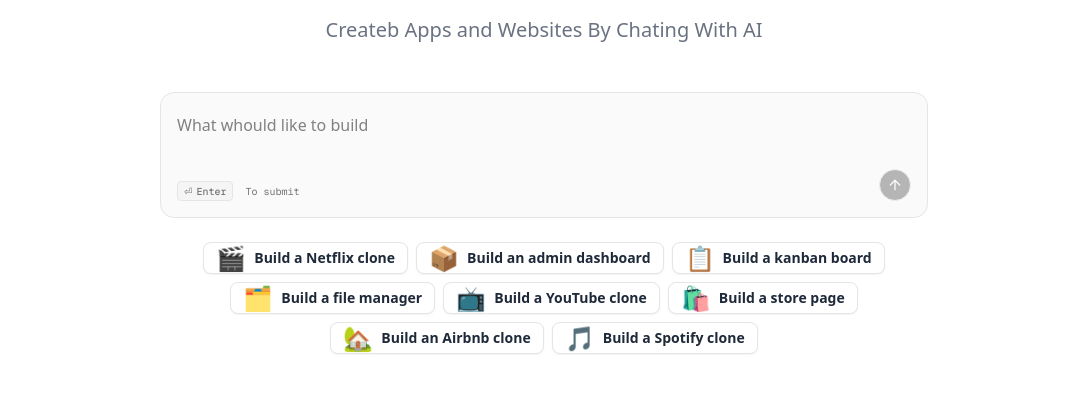
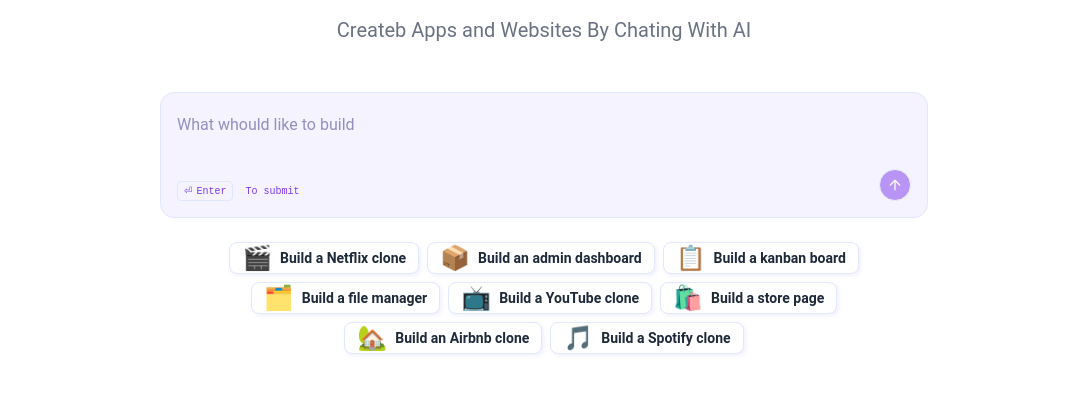
Before and after one commit to Nadjem-47/vibe, a Next.js app: page / in a window 1280 px wide. Shown: the part 258-662 px from the top of the page, without its empty margins (96-1183 px from the left). Built offline with nearby package versions, Linux system fonts and the light colour scheme; no server answers.

Commit message:
Add Home Page

```diff
--- a/src/app/globals.css
+++ b/src/app/globals.css
@@ -3,113 +3,153 @@
 
 @custom-variant dark (&:is(.dark *));
 
+:root {
+  --background: oklch(1.0000 0 0);
+  --foreground: oklch(0.3588 0.1354 278.6973);
+  --card: oklch(1.0000 0 0);
+  --card-foreground: oklch(0.3588 0.1354 278.6973);
+  --popover: oklch(1.0000 0 0);
+  --popover-foreground: oklch(0.3588 0.1354 278.6973);
+  --primary: oklch(0.6056 0.2189 292.7172);
+  --primary-foreground: oklch(1.0000 0 0);
+  --secondary: oklch(0.9618 0.0202 295.1913);
+  --secondary-foreground: oklch(0.4568 0.2146 277.0229);
+  --muted: oklch(0.9691 0.0161 293.7558);
+  --muted-foreground: oklch(0.5413 0.2466 293.0090);
+  --accent: oklch(0.9319 0.0316 255.5855);
+  --accent-foreground: oklch(0.4244 0.1809 265.6377);
+  --destructive: oklch(0.6368 0.2078 25.3313);
+  --destructive-foreground: oklch(1.0000 0 0);
+  --border: oklch(0.9299 0.0334 272.7879);
+  --input: oklch(0.9299 0.0334 272.7879);
+  --ring: oklch(0.6056 0.2189 292.7172);
+  --chart-1: oklch(0.6056 0.2189 292.7172);
+  --chart-2: oklch(0.5413 0.2466 293.0090);
+  --chart-3: oklch(0.4907 0.2412 292.5809);
+  --chart-4: oklch(0.4320 0.2106 292.7591);
+  --chart-5: oklch(0.3796 0.1783 293.7446);
+  --sidebar: oklch(0.9691 0.0161 293.7558);
+  --sidebar-foreground: oklch(0.3588 0.1354 278.6973);
+  --sidebar-primary: oklch(0.6056 0.2189 292.7172);
+  --sidebar-primary-foreground: oklch(1.0000 0 0);
+  --sidebar-accent: oklch(0.9319 0.0316 255.5855);
+  --sidebar-accent-foreground: oklch(0.4244 0.1809 265.6377);
+  --sidebar-border: oklch(0.9299 0.0334 272.7879);
+  --sidebar-ring: oklch(0.6056 0.2189 292.7172);
+  --font-sans: Roboto, sans-serif;
+  --font-serif: Playfair Display, serif;
+  --font-mono: Fira Code, monospace;
+  --radius: 0.625rem;
+  --shadow-2xs: 2px 2px 4px 0px hsl(255 86% 66% / 0.10);
+  --shadow-xs: 2px 2px 4px 0px hsl(255 86% 66% / 0.10);
+  --shadow-sm: 2px 2px 4px 0px hsl(255 86% 66% / 0.20), 2px 1px 2px -1px hsl(255 86% 66% / 0.20);
+  --shadow: 2px 2px 4px 0px hsl(255 86% 66% / 0.20), 2px 1px 2px -1px hsl(255 86% 66% / 0.20);
+  --shadow-md: 2px 2px 4px 0px hsl(255 86% 66% / 0.20), 2px 2px 4px -1px hsl(255 86% 66% / 0.20);
+  --shadow-lg: 2px 2px 4px 0px hsl(255 86% 66% / 0.20), 2px 4px 6px -1px hsl(255 86% 66% / 0.20);
+  --shadow-xl: 2px 2px 4px 0px hsl(255 86% 66% / 0.20), 2px 8px 10px -1px hsl(255 86% 66% / 0.20);
+  --shadow-2xl: 2px 2px 4px 0px hsl(255 86% 66% / 0.50);
+  --tracking-normal: 0em;
+  --spacing: 0.25rem;
+}
+
+.dark {
+  --background: oklch(0.2077 0.0398 265.7549);
+  --foreground: oklch(0.9299 0.0334 272.7879);
+  --card: oklch(0.2573 0.0861 281.2883);
+  --card-foreground: oklch(0.9299 0.0334 272.7879);
+  --popover: oklch(0.2573 0.0861 281.2883);
+  --popover-foreground: oklch(0.9299 0.0334 272.7879);
+  --primary: oklch(0.6056 0.2189 292.7172);
+  --primary-foreground: oklch(1.0000 0 0);
+  --secondary: oklch(0.2573 0.0861 281.2883);
+  --secondary-foreground: oklch(0.9299 0.0334 272.7879);
+  --muted: oklch(0.2573 0.0861 281.2883);
+  --muted-foreground: oklch(0.8112 0.1013 293.5712);
+  --accent: oklch(0.4568 0.2146 277.0229);
+  --accent-foreground: oklch(0.9299 0.0334 272.7879);
+  --destructive: oklch(0.6368 0.2078 25.3313);
+  --destructive-foreground: oklch(1.0000 0 0);
+  --border: oklch(0.2827 0.1351 291.0894);
+  --input: oklch(0.2827 0.1351 291.0894);
+  --ring: oklch(0.6056 0.2189 292.7172);
+  --chart-1: oklch(0.7090 0.1592 293.5412);
+  --chart-2: oklch(0.6056 0.2189 292.7172);
+  --chart-3: oklch(0.5413 0.2466 293.0090);
+  --chart-4: oklch(0.4907 0.2412 292.5809);
+  --chart-5: oklch(0.4320 0.2106 292.7591);
+  --sidebar: oklch(0.2077 0.0398 265.7549);
+  --sidebar-foreground: oklch(0.9299 0.0334 272.7879);
+  --sidebar-primary: oklch(0.6056 0.2189 292.7172);
+  --sidebar-primary-foreground: oklch(1.0000 0 0);
+  --sidebar-accent: oklch(0.4568 0.2146 277.0229);
+  --sidebar-accent-foreground: oklch(0.9299 0.0334 272.7879);
+  --sidebar-border: oklch(0.2827 0.1351 291.0894);
+  --sidebar-ring: oklch(0.6056 0.2189 292.7172);
+  --font-sans: Roboto, sans-serif;
+  --font-serif: Playfair Display, serif;
+  --font-mono: Fira Code, monospace;
+  --radius: 0.625rem;
+  --shadow-2xs: 2px 2px 4px 0px hsl(255 86% 66% / 0.10);
+  --shadow-xs: 2px 2px 4px 0px hsl(255 86% 66% / 0.10);
+  --shadow-sm: 2px 2px 4px 0px hsl(255 86% 66% / 0.20), 2px 1px 2px -1px hsl(255 86% 66% / 0.20);
+  --shadow: 2px 2px 4px 0px hsl(255 86% 66% / 0.20), 2px 1px 2px -1px hsl(255 86% 66% / 0.20);
+  --shadow-md: 2px 2px 4px 0px hsl(255 86% 66% / 0.20), 2px 2px 4px -1px hsl(255 86% 66% / 0.20);
+  --shadow-lg: 2px 2px 4px 0px hsl(255 86% 66% / 0.20), 2px 4px 6px -1px hsl(255 86% 66% / 0.20);
+  --shadow-xl: 2px 2px 4px 0px hsl(255 86% 66% / 0.20), 2px 8px 10px -1px hsl(255 86% 66% / 0.20);
+  --shadow-2xl: 2px 2px 4px 0px hsl(255 86% 66% / 0.50);
+}
+
 @theme inline {
   --color-background: var(--background);
   --color-foreground: var(--foreground);
-  --font-sans: var(--font-geist-sans);
-  --font-mono: var(--font-geist-mono);
+  --color-card: var(--card);
+  --color-card-foreground: var(--card-foreground);
+  --color-popover: var(--popover);
+  --color-popover-foreground: var(--popover-foreground);
+  --color-primary: var(--primary);
+  --color-primary-foreground: var(--primary-foreground);
+  --color-secondary: var(--secondary);
+  --color-secondary-foreground: var(--secondary-foreground);
+  --color-muted: var(--muted);
+  --color-muted-foreground: var(--muted-foreground);
+  --color-accent: var(--accent);
+  --color-accent-foreground: var(--accent-foreground);
+  --color-destructive: var(--destructive);
+  --color-destructive-foreground: var(--destructive-foreground);
+  --color-border: var(--border);
+  --color-input: var(--input);
+  --color-ring: var(--ring);
+  --color-chart-1: var(--chart-1);
+  --color-chart-2: var(--chart-2);
+  --color-chart-3: var(--chart-3);
+  --color-chart-4: var(--chart-4);
+  --color-chart-5: var(--chart-5);
+  --color-sidebar: var(--sidebar);
+  --color-sidebar-foreground: var(--sidebar-foreground);
+  --color-sidebar-primary: var(--sidebar-primary);
+  --color-sidebar-primary-foreground: var(--sidebar-primary-foreground);
+  --color-sidebar-accent: var(--sidebar-accent);
+  --color-sidebar-accent-foreground: var(--sidebar-accent-foreground);
+  --color-sidebar-border: var(--sidebar-border);
   --color-sidebar-ring: var(--sidebar-ring);
-  --color-sidebar-border: var(--sidebar-border);
-  --color-sidebar-accent-foreground: var(--sidebar-accent-foreground);
-  --color-sidebar-accent: var(--sidebar-accent);
-  --color-sidebar-primary-foreground: var(--sidebar-primary-foreground);
-  --color-sidebar-primary: var(--sidebar-primary);
-  --color-sidebar-foreground: var(--sidebar-foreground);
-  --color-sidebar: var(--sidebar);
-  --color-chart-5: var(--chart-5);
-  --color-chart-4: var(--chart-4);
-  --color-chart-3: var(--chart-3);
-  --color-chart-2: var(--chart-2);
-  --color-chart-1: var(--chart-1);
-  --color-ring: var(--ring);
-  --color-input: var(--input);
-  --color-border: var(--border);
-  --color-destructive: var(--destructive);
-  --color-accent-foreground: var(--accent-foreground);
-  --color-accent: var(--accent);
-  --color-muted-foreground: var(--muted-foreground);
-  --color-muted: var(--muted);
-  --color-secondary-foreground: var(--secondary-foreground);
-  --color-secondary: var(--secondary);
-  --color-primary-foreground: var(--primary-foreground);
-  --color-primary: var(--primary);
-  --color-popover-foreground: var(--popover-foreground);
-  --color-popover: var(--popover);
-  --color-card-foreground: var(--card-foreground);
-  --color-card: var(--card);
+
+  --font-sans: var(--font-sans);
+  --font-mono: var(--font-mono);
+  --font-serif: var(--font-serif);
+
   --radius-sm: calc(var(--radius) - 4px);
   --radius-md: calc(var(--radius) - 2px);
   --radius-lg: var(--radius);
   --radius-xl: calc(var(--radius) + 4px);
-}
 
-:root {
-  --radius: 0.625rem;
-  --background: oklch(1 0 0);
-  --foreground: oklch(0.145 0 0);
-  --card: oklch(1 0 0);
-  --card-foreground: oklch(0.145 0 0);
-  --popover: oklch(1 0 0);
-  --popover-foreground: oklch(0.145 0 0);
-  --primary: oklch(0.205 0 0);
-  --primary-foreground: oklch(0.985 0 0);
-  --secondary: oklch(0.97 0 0);
-  --secondary-foreground: oklch(0.205 0 0);
-  --muted: oklch(0.97 0 0);
-  --muted-foreground: oklch(0.556 0 0);
-  --accent: oklch(0.97 0 0);
-  --accent-foreground: oklch(0.205 0 0);
-  --destructive: oklch(0.577 0.245 27.325);
-  --border: oklch(0.922 0 0);
-  --input: oklch(0.922 0 0);
-  --ring: oklch(0.708 0 0);
-  --chart-1: oklch(0.646 0.222 41.116);
-  --chart-2: oklch(0.6 0.118 184.704);
-  --chart-3: oklch(0.398 0.07 227.392);
-  --chart-4: oklch(0.828 0.189 84.429);
-  --chart-5: oklch(0.769 0.188 70.08);
-  --sidebar: oklch(0.985 0 0);
-  --sidebar-foreground: oklch(0.145 0 0);
-  --sidebar-primary: oklch(0.205 0 0);
-  --sidebar-primary-foreground: oklch(0.985 0 0);
-  --sidebar-accent: oklch(0.97 0 0);
-  --sidebar-accent-foreground: oklch(0.205 0 0);
-  --sidebar-border: oklch(0.922 0 0);
-  --sidebar-ring: oklch(0.708 0 0);
-}
-
-.dark {
-  --background: oklch(0.145 0 0);
-  --foreground: oklch(0.985 0 0);
-  --card: oklch(0.205 0 0);
-  --card-foreground: oklch(0.985 0 0);
-  --popover: oklch(0.205 0 0);
-  --popover-foreground: oklch(0.985 0 0);
-  --primary: oklch(0.922 0 0);
-  --primary-foreground: oklch(0.205 0 0);
-  --secondary: oklch(0.269 0 0);
-  --secondary-foreground: oklch(0.985 0 0);
-  --muted: oklch(0.269 0 0);
-  --muted-foreground: oklch(0.708 0 0);
-  --accent: oklch(0.269 0 0);
-  --accent-foreground: oklch(0.985 0 0);
-  --destructive: oklch(0.704 0.191 22.216);
-  --border: oklch(1 0 0 / 10%);
-  --input: oklch(1 0 0 / 15%);
-  --ring: oklch(0.556 0 0);
-  --chart-1: oklch(0.488 0.243 264.376);
-  --chart-2: oklch(0.696 0.17 162.48);
-  --chart-3: oklch(0.769 0.188 70.08);
-  --chart-4: oklch(0.627 0.265 303.9);
-  --chart-5: oklch(0.645 0.246 16.439);
-  --sidebar: oklch(0.205 0 0);
-  --sidebar-foreground: oklch(0.985 0 0);
-  --sidebar-primary: oklch(0.488 0.243 264.376);
-  --sidebar-primary-foreground: oklch(0.985 0 0);
-  --sidebar-accent: oklch(0.269 0 0);
-  --sidebar-accent-foreground: oklch(0.985 0 0);
-  --sidebar-border: oklch(1 0 0 / 10%);
-  --sidebar-ring: oklch(0.556 0 0);
+  --shadow-2xs: var(--shadow-2xs);
+  --shadow-xs: var(--shadow-xs);
+  --shadow-sm: var(--shadow-sm);
+  --shadow: var(--shadow);
+  --shadow-md: var(--shadow-md);
+  --shadow-lg: var(--shadow-lg);
+  --shadow-xl: var(--shadow-xl);
+  --shadow-2xl: var(--shadow-2xl);
 }
 
 @layer base {
@@ -120,3 +160,55 @@
     @apply bg-background text-foreground;
   }
 }
+
+@layer base {
+  button:not([disabled]),
+  [role="button"]:not([disabled]) {
+    cursor: pointer;
+  }
+}
+
+/* Animations */
+@theme inline {
+  --animate-first: moveVertical 30s ease infinite;
+  --animate-second: moveInCircle 20s reverse infinite;
+  --animate-third: moveInCircle 40s linear infinite;
+  --animate-fourth: moveHorizontal 40s ease infinite;
+  --animate-fifth: moveInCircle 20s ease infinite;
+
+  @keyframes moveHorizontal {
+    0% {
+      transform: translateX(-50%) translateY(-10%);
+    }
+    50% {
+      transform: translateX(50%) translateY(10%);
+    }
+    100% {
+      transform: translateX(-50%) translateY(-10%);
+    }
+  }
+
+  @keyframes moveInCircle {
+    0% {
+      transform: rotate(0deg);
+    }
+    50% {
+      transform: rotate(180deg);
+    }
+    100% {
+      transform: rotate(360deg);
+    }
+  }
+
+  @keyframes moveVertical {
+    0% {
+      transform: translateY(-50%);
+    }
+    50% {
+      transform: translateY(50%);
+    }
+    100% {
+      transform: translateY(-50%);
+    }
+  }
+}
--- a/src/modules/home/ui/components/project-list.tsx
+++ b/src/modules/home/ui/components/project-list.tsx
@@ -1,38 +1,17 @@
 "use client"
 
-import React, { useState } from "react"
-import { useForm } from "react-hook-form"
-import { zodResolver } from "@hookform/resolvers/zod"
-import TextareaAutosize from "react-textarea-autosize"
-import z from "zod"
-import { toast } from "sonner"
-import { ArrowUpIcon, Loader2Icon } from "lucide-react"
-import { useMutation, useQuery, useQueryClient } from "@tanstack/react-query"
+import React from "react"
 import { useTRPC } from "@/trpc/client"
 import { Button } from "@/components/ui/button"
-import { Form, FormField } from "@/components/ui/form"
-import { cn } from "@/lib/utils"
-import { useRouter } from "next/navigation"
-import { PROJECT_TEMPLATES } from "./constants"
 import Link from "next/link"
 import { formatDistanceToNow } from "date-fns"
 import Image from "next/image"
+import { useQuery } from "@tanstack/react-query"
 
-const schema = z.object({
-  value: z
-    .string()
-    .min(1, { message: "Message cannot be empty" })
-    .max(1000, { message: "Prompt is too long" }),
-})
+
 
 export const ProjectsList = () => {
   const trpc = useTRPC()
-  const router = useRouter()
-
-  const form = useForm({
-    resolver: zodResolver(schema),
-    defaultValues: { value: "" },
-  })
 
   const { data: projects } = useQuery(trpc.projects.getMany.queryOptions())
 
@@ -57,7 +36,7 @@ export const ProjectsList = () => {
                   className="font-normal h-auto justify-start w-full text-start p-4"
                   asChild
                 >
-                  <Link href={`/project/${project.id}`}>
+                  <Link href={`/projects/${project.id}`}>
                     <div className="flex items-center gap-x-4">
                       <Image
                         src="/logo.svg"
```
